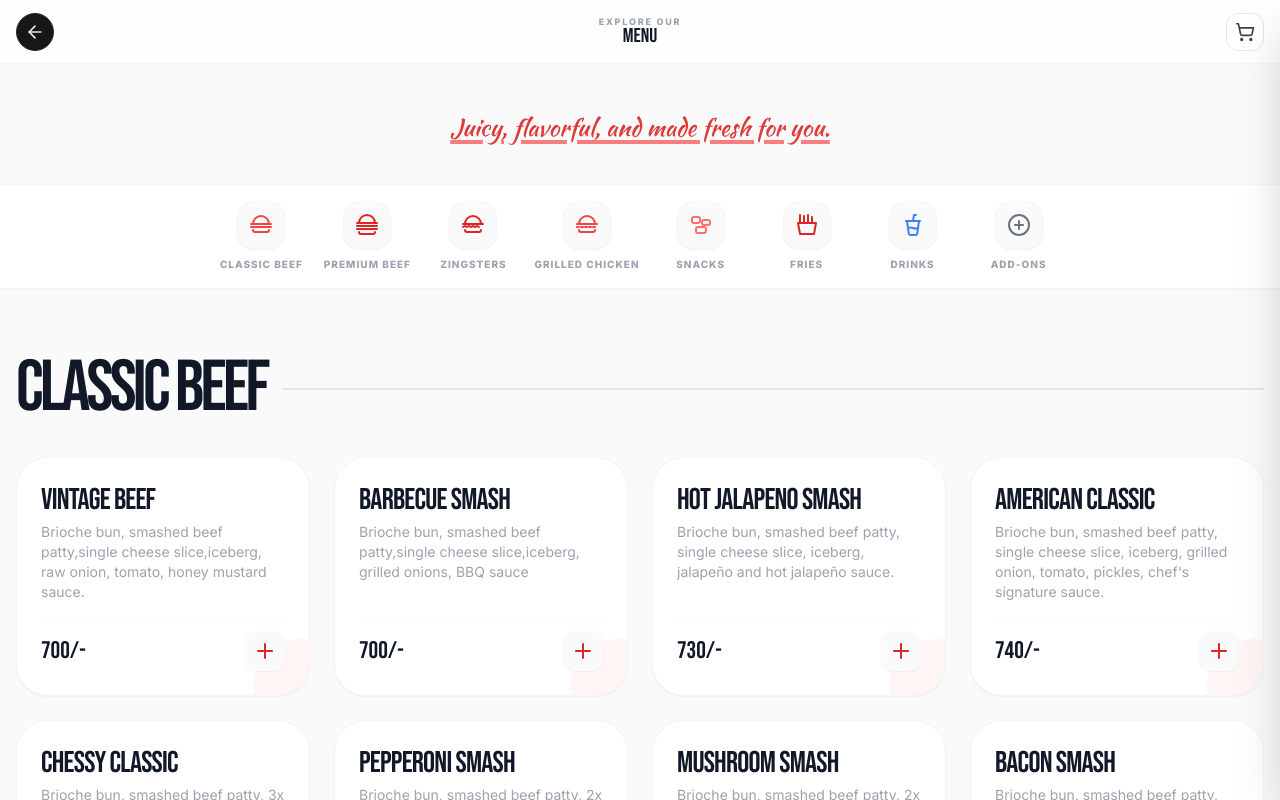
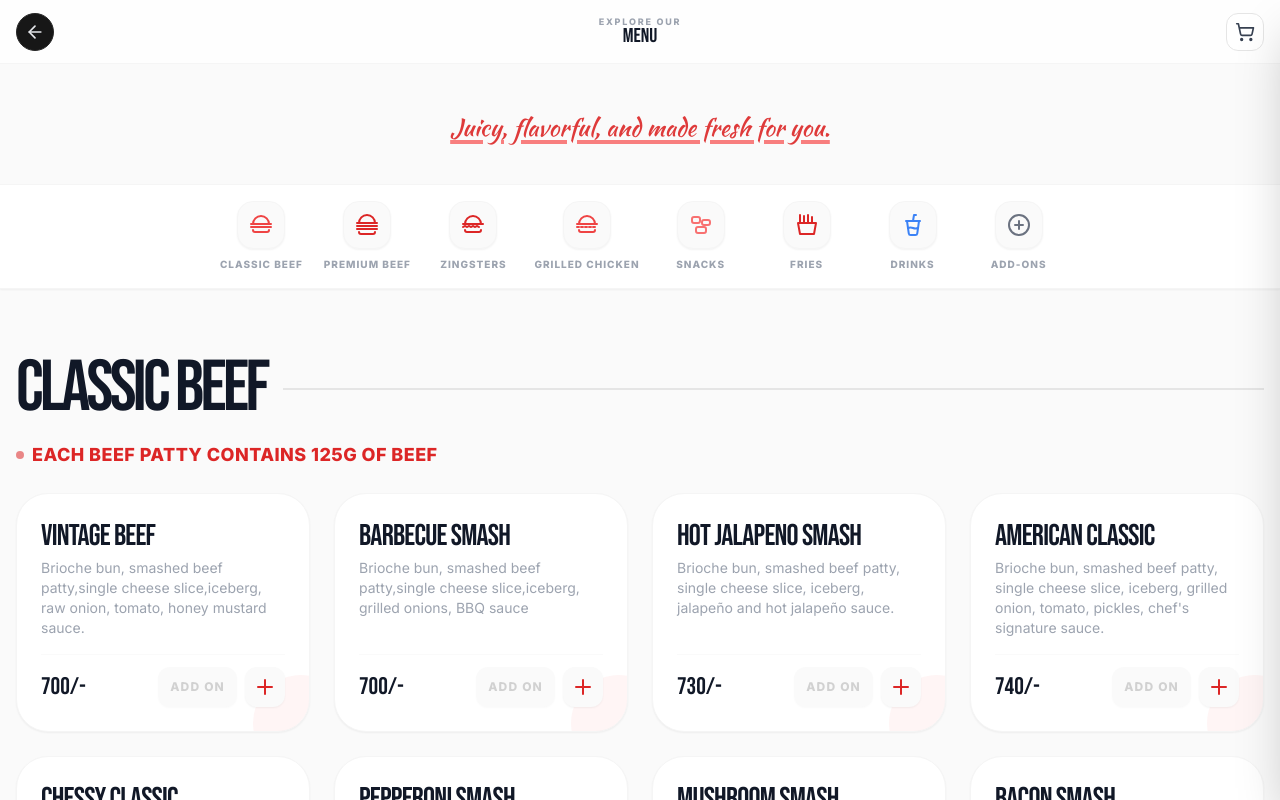
Before and after one commit to faaaroooq22/Website-MBB, a React (Vite) app: page / in a window 1280 px wide. Both pictures are taken after a click on the link "MENU". Shown: the top 800 px of the page. Built offline with nearby package versions, Linux system fonts and the light colour scheme.

Commit message:
feat: Enhance menu and cart functionality
Refactors menu item handling to support dynamic options and prices for add-ons. Introduces a new modal flow for selecting add-ons, including pricing and quantity management, improving user customization for complex items.

```diff
--- a/App.tsx
+++ b/App.tsx
@@ -206,7 +206,7 @@ const App: React.FC = () => {
   const [currentView, setCurrentView] = useState<'home' | 'make-burger' | 'menu'>('home');
   const [optionModalOpen, setOptionModalOpen] = useState(false);
   const [currentOptionItem, setCurrentOptionItem] = useState<MenuItem | null>(null);
-  const [currentOptions, setCurrentOptions] = useState<string[]>([]);
+  const [currentOptions, setCurrentOptions] = useState<{ name: string; price?: number }[]>([]);
   const [modalSelectionMode, setModalSelectionMode] = useState<'single' | 'multiple'>('multiple');
 
   useEffect(() => {
@@ -234,20 +234,72 @@ const App: React.FC = () => {
   const handleAddToCartClick = (item: MenuItem) => {
     if (item.id === 'a10') {
         setCurrentOptionItem(item);
-        setCurrentOptions(['Garlic', 'Chipotle Sauce', 'Honey Mustard', 'Hot Jalapeño', 'Barbecue', 'Chef\'s Signature']);
+        setCurrentOptions([
+          { name: 'Garlic' },
+          { name: 'Chipotle Sauce' },
+          { name: 'Honey Mustard' },
+          { name: 'Hot Jalapeño' },
+          { name: 'Barbecue' },
+          { name: 'Chef\'s Signature' }
+        ]);
         setModalSelectionMode('multiple');
+        setModalType('variants');
         setOptionModalOpen(true);
+        return;
+    }
+    // Don't allow direct add to cart for Add-on items except for Dip Sauce
+    if (item.category === 'Add On') {
         return;
     }
     addToCart(item);
   };
 
+  const handleCustomAddonClick = (item: MenuItem) => {
+      // Get all Add-on items excluding Dip Sauce for the modal
+      import('./data').then(m => {
+          const addOnItems = m.MENU_ITEMS.filter(i => i.category === 'Add On' && i.id !== 'a10');
+          setCurrentOptionItem(item);
+          setCurrentOptions(addOnItems.map(i => ({ name: i.name, price: i.price })));
+          setModalSelectionMode('multiple');
+          setModalType('customization');
+          setOptionModalOpen(true);
+      });
+  };
+
   const handleOptionConfirm = (selections: { option: string; quantity: number }[]) => {
     if (!currentOptionItem) return;
-    selections.forEach(sel => {
-        const variantItem = { ...currentOptionItem, id: `${currentOptionItem.id}-${sel.option}`, name: `${currentOptionItem.name} (${sel.option})` };
-        addToCart(variantItem, sel.quantity);
-    });
+
+    if (modalType === 'variants') {
+        selections.forEach(sel => {
+            const variantItem = { ...currentOptionItem, id: `${currentOptionItem.id}-${sel.option}`, name: `${currentOptionItem.name} (${sel.option})` };
+            addToCart(variantItem, sel.quantity);
+        });
+    } else {
+        // Customization Logic for Add-ons
+        import('./data').then(m => {
+            const addOnItems = m.MENU_ITEMS.filter(i => i.category === 'Add On');
+            let extraPrice = 0;
+            const addonNames: string[] = [];
+
+            selections.forEach(sel => {
+                const addOn = addOnItems.find(a => a.name === sel.option);
+                if (addOn) {
+                    extraPrice += addOn.price * sel.quantity;
+                    addonNames.push(`${sel.quantity}x ${sel.option}`);
+                }
+            });
+
+            // Generate a unique ID for this customized version to ensure it stays separate in the cart
+            const customizedItem = {
+                ...currentOptionItem,
+                id: `${currentOptionItem.id}-custom-${Date.now()}`,
+                name: `${currentOptionItem.name} (Customized)`,
+                description: `${currentOptionItem.description} | Add-ons: ${addonNames.join(', ')}`,
+                price: currentOptionItem.price + extraPrice
+            };
+            addToCart(customizedItem, 1);
+        });
+    }
   };
 
   const addToCart = (item: MenuItem, quantity: number = 1) => {
@@ -258,8 +310,14 @@ const App: React.FC = () => {
     });
   };
 
-  const totalItems = cartItems.reduce((acc, item) => acc + item.quantity, 0);
-  const totalAmount = cartItems.reduce((acc, item) => acc + (item.price * item.quantity), 0);
+  const [totalItems, setTotalItems] = useState(0);
+  const [totalAmount, setTotalAmount] = useState(0);
+  const [modalType, setModalType] = useState<'variants' | 'customization'>('variants');
+
+  useEffect(() => {
+    setTotalItems(cartItems.reduce((acc, item) => acc + item.quantity, 0));
+    setTotalAmount(cartItems.reduce((acc, item) => acc + (item.price * item.quantity), 0));
+  }, [cartItems]);
 
   // Define which views should show the standard Navbar
   const showNavbar = currentView === 'home';
@@ -345,9 +403,11 @@ const App: React.FC = () => {
         ) : currentView === 'menu' ? (
           <Menu
             onAddToCart={handleAddToCartClick}
+            onCustomAddon={handleCustomAddonClick}
             onBack={() => handleNavigate('home')}
             cartCount={totalItems}
             onOpenCart={() => setIsCartOpen(true)}
+            selectedItemIds={Array.from(new Set(cartItems.map(item => item.id.split('-')[0])))}
           />
         ) : (
             <MakeYourBurger onBack={() => handleNavigate('home')} onAddToCart={addToCart} />
--- a/components/Menu.tsx
+++ b/components/Menu.tsx
@@ -5,9 +5,11 @@ import { Plus, ChevronLeft, ChevronRight, Flame, Utensils, Drumstick, Package, A
 
 interface MenuProps {
   onAddToCart: (item: MenuItem) => void;
+  onCustomAddon: (item: MenuItem) => void;
   onBack: () => void;
   cartCount: number;
   onOpenCart: () => void;
+  selectedItemIds: string[];
 }
 
 const BurgerSingleIcon = ({ className }: { className?: string }) => (
@@ -80,7 +82,7 @@ const NAV_ITEMS = [
   { label: 'Add-ons', targetId: 'sec-addons', icon: PlusOutlineIcon, color: 'text-gray-500' },
 ];
 
-export const Menu: React.FC<MenuProps> = ({ onAddToCart, onBack, cartCount, onOpenCart }) => {
+export const Menu: React.FC<MenuProps> = ({ onAddToCart, onCustomAddon, onBack, cartCount, onOpenCart, selectedItemIds }) => {
   const scrollRef = useRef<HTMLDivElement>(null);
   const [showLeftArrow, setShowLeftArrow] = useState(false);
   const [showRightArrow, setShowRightArrow] = useState(false);
@@ -228,13 +230,26 @@ export const Menu: React.FC<MenuProps> = ({ onAddToCart, onBack, cartCount, onOp
             const containerIdVal = getContainerId(category);
 
             return (
-              <div key={category} id={containerIdVal} className="reveal active scroll-mt-64">
-                <div className="flex items-center gap-4 mb-8">
+              <div key={category} id={containerIdVal} className="reveal active scroll-mt-64 text-left">
+                <div className="flex items-center gap-4 mb-4">
                     <h3 className={`text-4xl sm:text-7xl font-bebas tracking-tighter uppercase text-gray-900`}>
                       {category}
                     </h3>
                     <div className="h-0.5 flex-1 bg-neutral-200"></div>
                 </div>
+
+                {(category === 'Classic Beef' || category === 'Premium Beef') && (
+                  <p className="text-sm md:text-lg font-black text-red-600 uppercase tracking-wide mb-6 flex items-center gap-2">
+                    <span className="inline-block w-2 h-2 rounded-full bg-red-600 animate-pulse"></span>
+                    Each beef patty contains 125g of beef
+                  </p>
+                )}
+
+                {category === 'Add On' && (
+                  <p className="text-xs text-red-600 font-bold mb-8 italic uppercase tracking-wider">
+                    "Add-on items can only be added to existing menu items and cannot be ordered separately, except for dip sauce."
+                  </p>
+                )}
 
                 {subcategories.map(subcategory => {
                   const items = categoryItems.filter(item => (item.subcategory || 'General') === subcategory);
@@ -251,11 +266,17 @@ export const Menu: React.FC<MenuProps> = ({ onAddToCart, onBack, cartCount, onOp
                       )}
 
                       <div className="grid grid-cols-2 md:grid-cols-3 lg:grid-cols-4 gap-3 md:gap-6">
-                        {items.map((item) => (
+                        {items.map((item) => {
+                          const isAddon = item.category === 'Add On';
+                          const isDipSauce = item.id === 'a10';
+                          const showAddonBtn = !['Drink', 'Add On'].includes(item.category);
+                          const isSelected = selectedItemIds.includes(item.id);
+
+                          return (
                             <div
                               key={item.id}
-                            onClick={() => onAddToCart(item)}
-                            className={`group relative flex flex-col p-3 md:p-6 rounded-[1.5rem] md:rounded-[2rem] bg-white border border-neutral-100 shadow-sm hover:shadow-xl hover:-translate-y-1 transition-all duration-300 cursor-pointer tap-highlight-transparent active:scale-95 overflow-hidden`}
+                              onClick={() => !isAddon || isDipSauce ? onAddToCart(item) : null}
+                              className={`group relative flex flex-col p-3 md:p-6 rounded-[1.5rem] md:rounded-[2rem] bg-white border border-neutral-100 shadow-sm hover:shadow-xl transition-all duration-300 cursor-pointer tap-highlight-transparent active:scale-95 overflow-hidden ${!isAddon || isDipSauce ? 'hover:-translate-y-1' : 'opacity-80'}`}
                             >
                               <div className="flex flex-col h-full relative z-10">
                                 <h5 className="font-bebas text-lg md:text-3xl tracking-tight text-gray-900 mb-0.5 md:mb-1 group-hover:text-red-600 transition-colors leading-none">
@@ -266,19 +287,40 @@ export const Menu: React.FC<MenuProps> = ({ onAddToCart, onBack, cartCount, onOp
                                   {item.description}
                                 </p>
 
-                              <div className="flex justify-between items-center pt-2 md:pt-3 border-t border-neutral-50">
+                                <div className="flex justify-between items-center pt-2 md:pt-3 border-t border-neutral-50 relative">
                                   <span className="text-base md:text-2xl font-bebas text-gray-900">
                                     {item.price}/-
                                   </span>
 
+                                  <div className="flex items-center gap-1 md:gap-2">
+                                    {showAddonBtn && (
+                                      <button
+                                        onClick={(e) => {
+                                          e.stopPropagation();
+                                          if (isSelected) onCustomAddon(item);
+                                        }}
+                                        className={`h-6 md:h-10 px-2 md:px-3 text-[8px] md:text-xs font-black uppercase tracking-widest rounded-lg md:rounded-xl shadow-sm transition-all duration-300 ${
+                                          isSelected
+                                            ? 'bg-red-600 text-white opacity-100 pointer-events-auto hover:bg-red-700 active:scale-95 shadow-md'
+                                            : 'bg-neutral-100 text-neutral-400 opacity-50 pointer-events-none'
+                                        }`}
+                                      >
+                                        Add on
+                                      </button>
+                                    )}
+
+                                    {(!isAddon || isDipSauce) && (
                                       <div className="w-6 h-6 md:w-10 md:h-10 rounded-lg md:rounded-xl bg-neutral-50 text-red-600 flex items-center justify-center group-hover:bg-red-600 group-hover:text-white transition-all shadow-sm">
                                           <Plus className="w-3 h-3 md:w-6 md:h-6" />
+                                      </div>
+                                    )}
                                   </div>
                                 </div>
                               </div>
                               <div className="absolute -bottom-10 -right-10 w-24 h-24 bg-red-500/5 rounded-full group-hover:scale-150 transition-transform duration-700"></div>
                             </div>
-                        ))}
+                          );
+                        })}
                       </div>
                     </div>
                   );
--- a/data.ts
+++ b/data.ts
@@ -335,15 +335,29 @@ export const MENU_ITEMS: MenuItem[] = [
     category: 'Add On'
   },
   {
-    id: 'a4',
-    name: 'Beef/Chicken Pepperoni',
+    id: 'a4b',
+    name: 'Beef Pepperoni',
     description: '',
     price: 100,
     category: 'Add On'
   },
   {
-    id: 'a5',
-    name: 'Jalapenos/Pickles',
+    id: 'a4c',
+    name: 'Chicken Pepperoni',
+    description: '',
+    price: 100,
+    category: 'Add On'
+  },
+  {
+    id: 'a5j',
+    name: 'Jalapeños',
+    description: '',
+    price: 60,
+    category: 'Add On'
+  },
+  {
+    id: 'a5p',
+    name: 'Pickles',
     description: '',
     price: 60,
     category: 'Add On'
```
Also changed, not shown: components/OptionModal.tsx (+19 -14 lines). Lines whose indentation alone changed are shown as unchanged.
